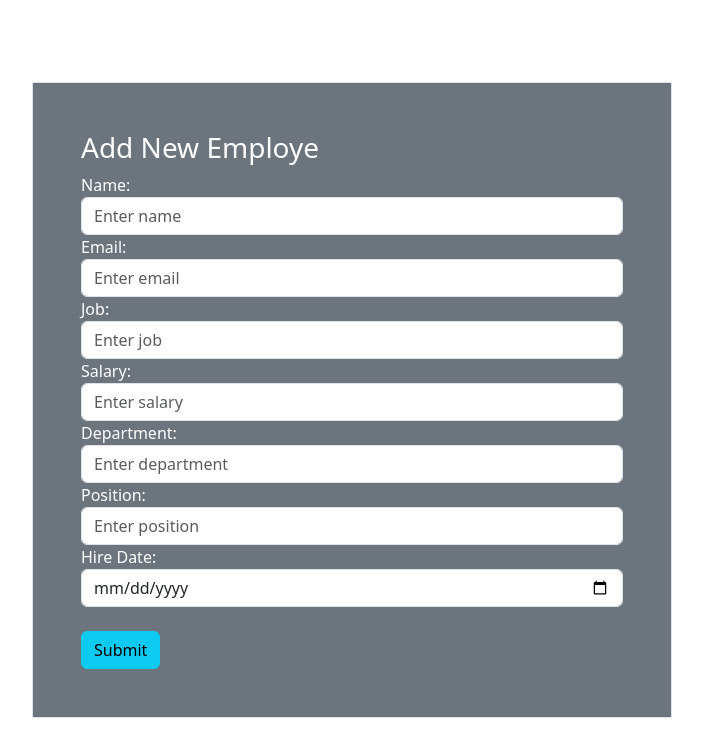
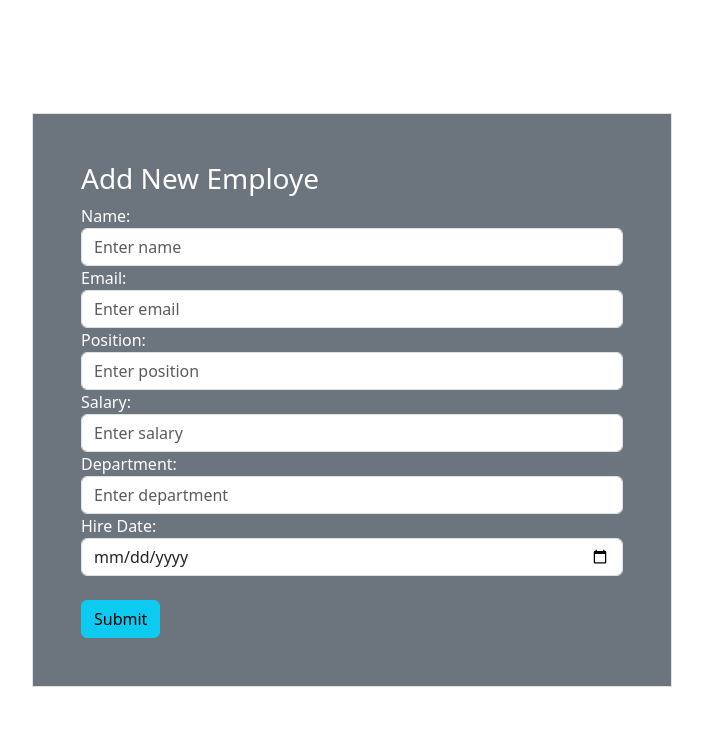
Before and after one commit to mohtashim21/employee-management, a React (Vite) app: page /create in a window 1280 px wide. Shown: the top 756 px of the page, without its empty margins (288-991 px from the left). Built offline with nearby package versions, Linux system fonts and the light colour scheme.

Commit message:
Update Create.jsx

```diff
--- a/src/components/Create.jsx
+++ b/src/components/Create.jsx
@@ -6,10 +6,9 @@ import { useNavigate } from 'react-router-dom'
 const Create = () => {
     const [name, setName] = useState("")
     const [email, setEmail] = useState("")
-    const [job, setjob] = useState("")
+    const [position, setposition] = useState("")
     const [salary, setsalary] = useState("")
     const [department, setdepartment] = useState("")
-    const [position, setposition] = useState("")
     const [hireDate, sethireDate] = useState("")
 
     const users = useSelector((state) => state.users)
@@ -18,7 +17,7 @@ const Create = () => {
 
     const handleSubmit = (e) => {
         e.preventDefault();
-        dispatch(addUser({id: users[users.length - 1].id + 1, name, email, job, salary, department, position, hireDate}))
+        dispatch(addUser({id: users[users.length - 1].id + 1, name, email, position, salary, department, hireDate}))
         navigate('/')
     }
 
@@ -35,9 +34,9 @@ const Create = () => {
                     <label htmlFor="email">Email:</label>
                     <input type="email" name='email' className='form-control' placeholder='Enter email' autoComplete='off' onChange={(e) => setEmail(e.target.value)}/>
                 </div>
-                <div>
-                    <label htmlFor="job">Job:</label>
-                    <input type="text" name='job' className='form-control' placeholder='Enter job' autoComplete='off' onChange={(e) => setjob(e.target.value)}/>
+                 <div>
+                    <label htmlFor="position">Position:</label>
+                    <input type="text" name='position' className='form-control' placeholder='Enter position' autoComplete='off' onChange={(e) => setposition(e.target.value)}/>
                 </div>
                 <div>
                     <label htmlFor="salary">Salary:</label>
@@ -46,10 +45,6 @@ const Create = () => {
                 <div>
                     <label htmlFor="department">Department:</label>
                     <input type="text" name='department' className='form-control' placeholder='Enter department' autoComplete='off' onChange={(e) => setdepartment(e.target.value)}/>
-                </div>
-                <div>
-                    <label htmlFor="position">Position:</label>
-                    <input type="text" name='position' className='form-control' placeholder='Enter position' autoComplete='off' onChange={(e) => setposition(e.target.value)}/>
                 </div>
                 <div>
                     <label htmlFor="hiredate">Hire Date:</label>
```
